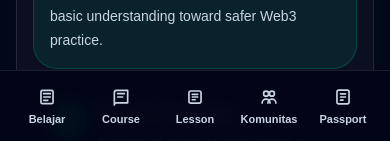
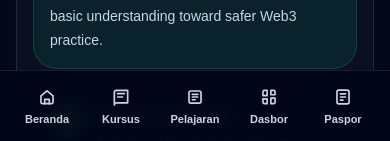
Before and after one commit to ululamri/Karyra, a Next.js app: page / in a window 390 px wide. Shown: the part 701-842 px from the top of the page. Built offline with nearby package versions, Linux system fonts and the light colour scheme; no server answers.

Commit message:
feat: kembalikan beranda di navigasi bawah

```diff
--- a/src/components/bottom-nav.tsx
+++ b/src/components/bottom-nav.tsx
@@ -1,22 +1,72 @@
 import Link from "next/link";
-import { DEFAULT_LANGUAGE, normalizeLanguage, type Language, t } from "@/lib/i18n";
 
-type BottomNavProps = { language?: Language };
+function HomeIcon() {
+  return (
+    <svg aria-hidden="true" className="h-5 w-5" fill="none" viewBox="0 0 24 24" stroke="currentColor" strokeWidth={2}>
+      <path strokeLinecap="round" strokeLinejoin="round" d="M4.75 10.75 12 4.75l7.25 6v7.5A1.75 1.75 0 0 1 17.5 20h-11a1.75 1.75 0 0 1-1.75-1.75v-7.5Z" />
+      <path strokeLinecap="round" strokeLinejoin="round" d="M9.25 20v-5.25h5.5V20" />
+    </svg>
+  );
+}
 
-function LearnIcon() { return <svg aria-hidden="true" className="h-5 w-5" fill="none" viewBox="0 0 24 24" stroke="currentColor" strokeWidth={2}><path strokeLinecap="round" strokeLinejoin="round" d="M4.75 5.75A1.75 1.75 0 0 1 6.5 4h11A1.75 1.75 0 0 1 19.25 5.75v12.5A1.75 1.75 0 0 1 17.5 20h-11a1.75 1.75 0 0 1-1.75-1.75V5.75Z" /><path strokeLinecap="round" strokeLinejoin="round" d="M8 8h8M8 12h8M8 16h5" /></svg>; }
-function CourseIcon() { return <svg aria-hidden="true" className="h-5 w-5" fill="none" viewBox="0 0 24 24" stroke="currentColor" strokeWidth={2}><path strokeLinecap="round" strokeLinejoin="round" d="M4 6.5A2.5 2.5 0 0 1 6.5 4H20v15H6.5A2.5 2.5 0 0 0 4 21.5v-15Z" /><path strokeLinecap="round" strokeLinejoin="round" d="M8 8h8M8 12h6" /></svg>; }
-function LessonIcon() { return <svg aria-hidden="true" className="h-5 w-5" fill="none" viewBox="0 0 24 24" stroke="currentColor" strokeWidth={2}><path strokeLinecap="round" strokeLinejoin="round" d="M7 4.75h10A2.25 2.25 0 0 1 19.25 7v10A2.25 2.25 0 0 1 17 19.25H7A2.25 2.25 0 0 1 4.75 17V7A2.25 2.25 0 0 1 7 4.75Z" /><path strokeLinecap="round" strokeLinejoin="round" d="M8.75 8.75h6.5M8.75 12h6.5M8.75 15.25h3.5" /></svg>; }
-function CommunityIcon() { return <svg aria-hidden="true" className="h-5 w-5" fill="none" viewBox="0 0 24 24" stroke="currentColor" strokeWidth={2}><path strokeLinecap="round" strokeLinejoin="round" d="M8.5 11a3 3 0 1 0 0-6 3 3 0 0 0 0 6ZM15.5 11a3 3 0 1 0 0-6 3 3 0 0 0 0 6ZM3.75 19.25a4.75 4.75 0 0 1 9.5 0M10.75 19.25a4.75 4.75 0 0 1 9.5 0" /></svg>; }
-function PassportIcon() { return <svg aria-hidden="true" className="h-5 w-5" fill="none" viewBox="0 0 24 24" stroke="currentColor" strokeWidth={2}><path strokeLinecap="round" strokeLinejoin="round" d="M7 3.75h10A2.25 2.25 0 0 1 19.25 6v12A2.25 2.25 0 0 1 17 20.25H7A2.25 2.25 0 0 1 4.75 18V6A2.25 2.25 0 0 1 7 3.75Z" /><path strokeLinecap="round" strokeLinejoin="round" d="M9 8.25h6M9 12h6M9 15.75h3" /></svg>; }
+function CourseIcon() {
+  return (
+    <svg aria-hidden="true" className="h-5 w-5" fill="none" viewBox="0 0 24 24" stroke="currentColor" strokeWidth={2}>
+      <path strokeLinecap="round" strokeLinejoin="round" d="M4 6.5A2.5 2.5 0 0 1 6.5 4H20v15H6.5A2.5 2.5 0 0 0 4 21.5v-15Z" />
+      <path strokeLinecap="round" strokeLinejoin="round" d="M8 8h8M8 12h6" />
+    </svg>
+  );
+}
 
-export function BottomNav({ language }: BottomNavProps) {
-  const safeLanguage = normalizeLanguage(language ?? DEFAULT_LANGUAGE);
-  const items = [
-    { href: "/learner", label: safeLanguage === "id" ? "Belajar" : "Learn", icon: <LearnIcon /> },
-    { href: "/courses", label: t(safeLanguage, "courses"), icon: <CourseIcon /> },
-    { href: "/lessons", label: safeLanguage === "id" ? "Lesson" : "Lessons", icon: <LessonIcon /> },
-    { href: "/workshops", label: safeLanguage === "id" ? "Komunitas" : "Community", icon: <CommunityIcon /> },
-    { href: "/passport", label: "Passport", icon: <PassportIcon /> },
-  ];
-  return <nav className="fixed inset-x-0 bottom-0 z-40 border-t border-white/10 bg-slate-950/95 px-3 py-2 backdrop-blur md:hidden"><div className="mx-auto grid max-w-md grid-cols-5 gap-1">{items.map((item) => <Link key={item.href} href={item.href} className="flex flex-col items-center justify-center gap-1 rounded-2xl px-2 py-2 text-[11px] font-semibold text-slate-300 transition hover:bg-white/10 hover:text-emerald-300">{item.icon}<span className="line-clamp-1">{item.label}</span></Link>)}</div></nav>;
+function LessonIcon() {
+  return (
+    <svg aria-hidden="true" className="h-5 w-5" fill="none" viewBox="0 0 24 24" stroke="currentColor" strokeWidth={2}>
+      <path strokeLinecap="round" strokeLinejoin="round" d="M7 4.75h10A2.25 2.25 0 0 1 19.25 7v10A2.25 2.25 0 0 1 17 19.25H7A2.25 2.25 0 0 1 4.75 17V7A2.25 2.25 0 0 1 7 4.75Z" />
+      <path strokeLinecap="round" strokeLinejoin="round" d="M8.75 8.75h6.5M8.75 12h6.5M8.75 15.25h3.5" />
+    </svg>
+  );
 }
+
+function DashboardIcon() {
+  return (
+    <svg aria-hidden="true" className="h-5 w-5" fill="none" viewBox="0 0 24 24" stroke="currentColor" strokeWidth={2}>
+      <path strokeLinecap="round" strokeLinejoin="round" d="M4.75 5.75A1.75 1.75 0 0 1 6.5 4h3.25v6.25h-5V5.75ZM14.25 4h3.25a1.75 1.75 0 0 1 1.75 1.75v3.5h-5V4ZM4.75 14.25h5V20H6.5a1.75 1.75 0 0 1-1.75-1.75v-4ZM14.25 13.25h5v5A1.75 1.75 0 0 1 17.5 20h-3.25v-6.75Z" />
+    </svg>
+  );
+}
+
+function PassportIcon() {
+  return (
+    <svg aria-hidden="true" className="h-5 w-5" fill="none" viewBox="0 0 24 24" stroke="currentColor" strokeWidth={2}>
+      <path strokeLinecap="round" strokeLinejoin="round" d="M7 3.75h10A2.25 2.25 0 0 1 19.25 6v12A2.25 2.25 0 0 1 17 20.25H7A2.25 2.25 0 0 1 4.75 18V6A2.25 2.25 0 0 1 7 3.75Z" />
+      <path strokeLinecap="round" strokeLinejoin="round" d="M9 8.25h6M9 12h6M9 15.75h3" />
+    </svg>
+  );
+}
+
+const items = [
+  { href: "/", label: "Beranda", icon: <HomeIcon /> },
+  { href: "/courses", label: "Kursus", icon: <CourseIcon /> },
+  { href: "/lessons", label: "Pelajaran", icon: <LessonIcon /> },
+  { href: "/dashboard", label: "Dasbor", icon: <DashboardIcon /> },
+  { href: "/passport", label: "Paspor", icon: <PassportIcon /> },
+] as const;
+
+export function BottomNav() {
+  return (
+    <nav className="fixed inset-x-0 bottom-0 z-40 border-t border-white/10 bg-slate-950/95 px-3 py-2 backdrop-blur md:hidden">
+      <div className="mx-auto grid max-w-md grid-cols-5 gap-1">
+        {items.map((item) => (
+          <Link
+            key={item.href}
+            href={item.href}
+            className="flex flex-col items-center justify-center gap-1 rounded-2xl px-2 py-2 text-[11px] font-semibold text-slate-300 transition hover:bg-white/10 hover:text-emerald-300"
+          >
+            {item.icon}
+            <span className="line-clamp-1">{item.label}</span>
+          </Link>
+        ))}
+      </div>
+    </nav>
+  );
+}
```
